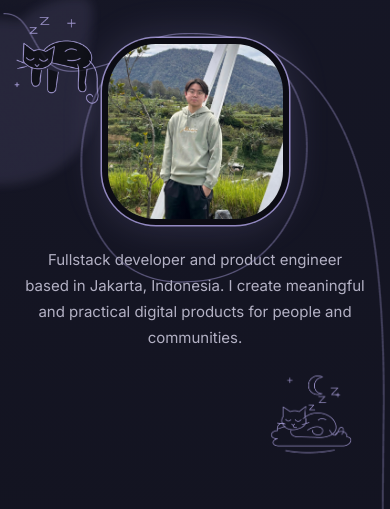
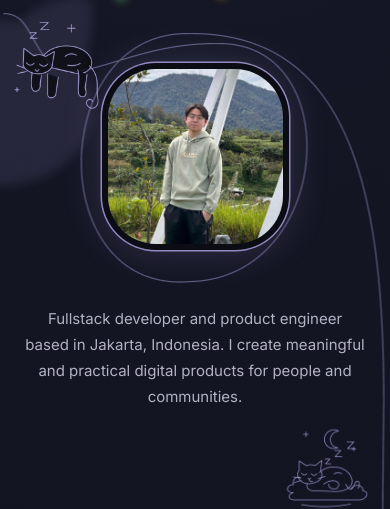
Before and after one commit to tian573/MyPortfolio, a Next.js app: page / in a window 390 px wide. Shown: the part 335-844 px from the top of the page. Built offline with nearby package versions, Linux system fonts and the light colour scheme; no server answers.

Commit message:
fixes: cleaning up the mobile responsiveness

```diff
--- a/app/globals.css
+++ b/app/globals.css
@@ -894,6 +894,7 @@ a.shot.cv-shot {
     max-width: 680px !important;
     margin: 0 auto !important;
     box-sizing: border-box !important;
+    transform: translateY(10px) !important;
   }
 
   .cat-moon {
@@ -928,7 +929,7 @@ a.shot.cv-shot {
 
   .cat-hanging {
     position: absolute !important;
-    top: 340px !important;
+    top: 335px !important;
     left: calc(50% - 188px) !important;
     right: auto !important;
     bottom: auto !important;
@@ -948,6 +949,7 @@ a.shot.cv-shot {
     height: 175px !important;
     border-radius: 48px !important;
     margin: 16px auto 28px auto !important;
+    transform: translateY(15px) !important;
   }
 
   .hero-section .intro {
@@ -958,6 +960,7 @@ a.shot.cv-shot {
     padding: 0 8px !important;
     margin: 0 auto !important;
     box-sizing: border-box !important;
+    transform: translateY(49px) !important;
   }
 
   .cat-cloud {
@@ -969,9 +972,10 @@ a.shot.cv-shot {
     width: 105px !important;
     height: 95px !important;
     object-fit: contain !important;
-    margin: 16px 12px 0 auto !important;
+    margin: 60px 56px 0 auto !important;
     align-self: flex-end !important;
     display: block !important;
+    transform: translateX(60px) !important;
   }
 
   .exp-section {
@@ -985,6 +989,7 @@ a.shot.cv-shot {
     max-width: 680px !important;
     margin: 0 auto !important;
     box-sizing: border-box !important;
+    transform: translateY(-39px) !important;
   }
 
   .exp-section .eyebrow {
```
